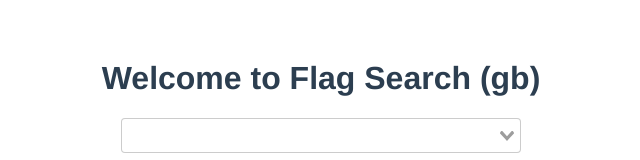
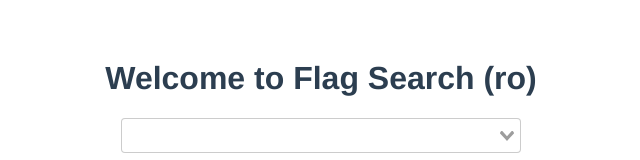
Before and after one commit to mteufel/vue-flag-search-composition-api, a Vue app: page / in a window 1280 px wide. Shown: the top 160 px of the page, without its empty margins (319-959 px from the left). Built offline with nearby package versions, Linux system fonts and the light colour scheme; grey boxes are pictures that could not be loaded.

Commit message:
the final version

```diff
--- a/src/App.vue
+++ b/src/App.vue
@@ -9,6 +9,7 @@
 </template>
 
 <script>
+import { ref, provide } from "@vue/composition-api"
 import AppHeader from "./components/AppHeader.vue";
 import CountrySearch from "./components/CountrySearch.vue"
 import CountryPanel from "./components/CountryPanel.vue"
@@ -16,16 +17,10 @@ import CountryFlag from "./components/CountryFlag.vue";
 
 export default {
   name: "App",
-  data() {
-    return {
-      country: 'gb'
-    }
-  },
-  provide() {
-    return {
-      getCountry: () => this.country,
-      setCountry: country => this.country=country,
-    }
+  setup() {
+    const country = ref('ro')
+    provide("country", country)
+    return { country }
   },
   components: {
     AppHeader,
--- a/src/components/AppHeader.vue
+++ b/src/components/AppHeader.vue
@@ -1,12 +1,12 @@
 <template>
   <div>
-    <h1>{{ title }} {{ country }}</h1>
+    <h1>{{ title }} ({{ country }})</h1>
   </div>
 </template>
 
 <script>
 
-import { inject, computed } from '@vue/composition-api'
+import { inject } from '@vue/composition-api'
 
 export default {
   name: "AppHeader",
@@ -14,8 +14,7 @@ export default {
     title: String
   },
   setup() {
-    const getCountry = inject("getCountry")
-    const country = computed( () => '(' + getCountry() + ')')
+    const country = inject("country")
     return { country }
   }
 };
--- a/src/components/CountryFlag.vue
+++ b/src/components/CountryFlag.vue
@@ -5,19 +5,12 @@
 </template>
 
 <script>
-
+import { inject, computed } from "@vue/composition-api"
 export default {
   name: "Flag",
-  inject: ["getCountry", "setCountry"],
-  computed: {
-    flag: {
-      get() {
-        return "flag flag-" + this.getCountry();
-      },
-      set(country) {
-        this.setCountry(country);
-      }
-    }
+  setup() {
+    const flag = computed( () => "flag flag-" + inject("country").value);
+    return { flag }
   }
 };
 </script>
--- a/src/stores/FlagStore.js
+++ b/src/stores/FlagStore.js
@@ -16,9 +16,9 @@ const createFlagStore = () => {
             let json = await queryByName(search)
             options.value = json.map(e => e.name)
         },
-        countrySelected: async(selection, setCountry) => {
+        countrySelected: async(selection, country) => {
             let json = await queryByName(selection)
-            setCountry(json.map(e => e.alpha2Code)[0].toLowerCase())
+            country.value = json.map(e => e.alpha2Code)[0].toLowerCase()
         },
 
     }
--- a/src/use/useCountries.js
+++ b/src/use/useCountries.js
@@ -10,10 +10,10 @@ export function useSearch() {
 }
 
 export function useSelection() {
-  const selected = ref("")
-  const setCountry = inject("setCountry");
+  const selected = ref('')
+  const country = inject("country")
   const onSelection = (selection) => {
-    flagStore.countrySelected(selection, setCountry)
+    flagStore.countrySelected(selection, country)
   }
   return { selected, onSelection }
 }
```
